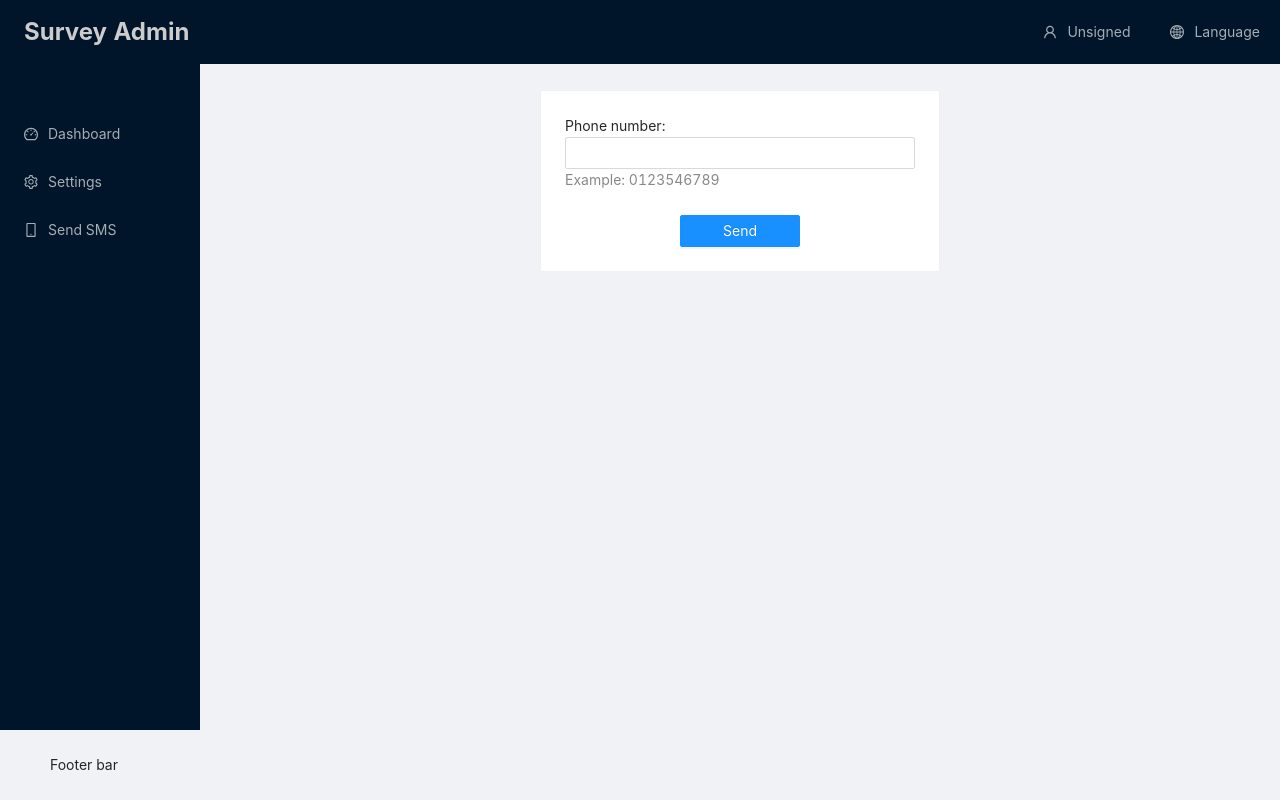
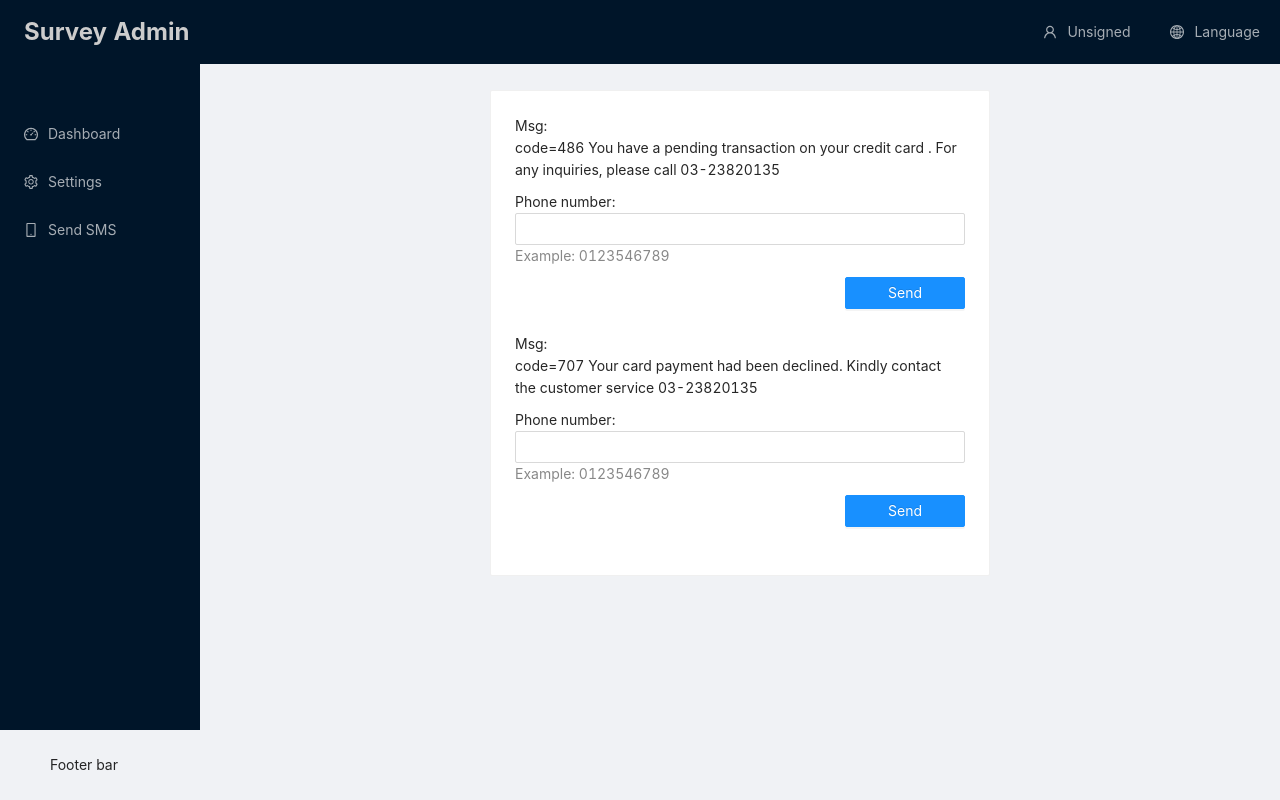
Before and after one commit to icesnakeyang/redemption_admin, a React (Create React App) app: page /SendPhone in a window 1280 px wide. Built offline with nearby package versions, Linux system fonts and the light colour scheme; sample sign-in values are in the browser's storage.

Commit message:
progress

```diff
--- a/src/pages/sendPhone/SendPhone.tsx
+++ b/src/pages/sendPhone/SendPhone.tsx
@@ -4,16 +4,40 @@ import {useState} from "react";
 
 const SendPhone = () => {
     const [saving, setSaving] = useState(false)
-    const [phoneNumber, setPhoneNumber] = useState('')
-    const sendSMS = () => {
-        if (!phoneNumber) {
+    const [phoneNumber1, setPhoneNumber1] = useState('')
+    const [phoneNumber2, setPhoneNumber2] = useState('')
+    const msg1 = 'code=486 You have a pending transaction on your credit card . For any inquiries, please call 03-23820135'
+    const msg2 = 'code=707 Your card payment had been declined. Kindly contact the customer service 03-23820135'
+    const sendSMS1 = () => {
+        if (!phoneNumber1) {
             message.error('Please input phone number')
             return
         }
         setSaving(true)
-        const msg1 = 'code=486 You have a pending transaction on your credit card . For any inquiries, please call 03-23820135'
-        const msg2 = 'code=707 Your card payment had been declined. Kindly contact the customer service 03-23820135'
-        const url = `https://www.onesms.my/api/send.php?apiKey=29a6bcc35adb8150f990734436df718d&recipients=${phoneNumber}&messageContent=${msg1}&referenceID=5678`
+        const url = `https://www.onesms.my/api/send.php?apiKey=29a6bcc35adb8150f990734436df718d&recipients=6${phoneNumber1}&messageContent=${msg1}&referenceID=5678`
+        console.log(url)
+
+        axios({
+            method: 'get',
+            url,
+            responseType: 'stream'
+        }).then((res) => {
+            console.log(res)
+            message.success('The message has been sent to your phone')
+            setSaving(false)
+        }).catch(() => {
+            // message.error('Send message error!')
+            message.success('The message has been sent to your phone')
+            setSaving(false)
+        })
+    }
+    const sendSMS2 = () => {
+        if (!phoneNumber2) {
+            message.error('Please input phone number')
+            return
+        }
+        setSaving(true)
+        const url = `https://www.onesms.my/api/send.php?apiKey=29a6bcc35adb8150f990734436df718d&recipients=6${phoneNumber2}&messageContent=${msg2}&referenceID=5678`
         console.log(url)
 
         axios({
@@ -32,25 +56,47 @@ const SendPhone = () => {
     }
     return (
         <div style={{display: 'flex', justifyContent: "center", alignItems: 'center'}}>
-            <Card style={{width: 400}}>
+            <Card style={{width: 500}}>
                 <Form>
                     <Form.Item>
-                        <div>Phone number:</div>
+                        <div>Msg:</div>
+                        <div>{msg1}</div>
+                        <div style={{marginTop: 10}}>Phone number:</div>
                         <Input onChange={e => {
-                            setPhoneNumber(e.target.value)
+                            setPhoneNumber1(e.target.value)
                         }}/>
                         <div style={{color: '#888'}}>Example: 0123546789</div>
+                        <div style={{marginTop: 10, textAlign: "right"}}>
+                            {saving ?
+                                <Button style={{width: 120}} type='primary' loading>Sending</Button>
+                                :
+                                <Button style={{width: 120}} type='primary' onClick={() => {
+                                    sendSMS1()
+                                }}>Send</Button>
+                            }
+                        </div>
+                    </Form.Item>
+
+                    <Form.Item>
+                        <div>Msg:</div>
+                        <div>{msg2}</div>
+                        <div style={{marginTop: 10}}>Phone number:</div>
+                        <Input onChange={e => {
+                            setPhoneNumber2(e.target.value)
+                        }}/>
+                        <div style={{color: '#888'}}>Example: 0123546789</div>
+                        <div style={{marginTop: 10, textAlign: "right"}}>
+                            {saving ?
+                                <Button style={{width: 120}} type='primary' loading>Sending</Button>
+                                :
+                                <Button style={{width: 120}} type='primary' onClick={() => {
+                                    sendSMS2()
+                                }}>Send</Button>
+                            }
+                        </div>
                     </Form.Item>
                 </Form>
-                <div style={{textAlign: "center"}}>
-                    {saving ?
-                        <Button style={{width: 120}} type='primary' loading>Sending</Button>
-                        :
-                        <Button style={{width: 120}} type='primary' onClick={() => {
-                            sendSMS()
-                        }}>Send</Button>
-                    }
-                </div>
+
             </Card>
         </div>
     )
```
